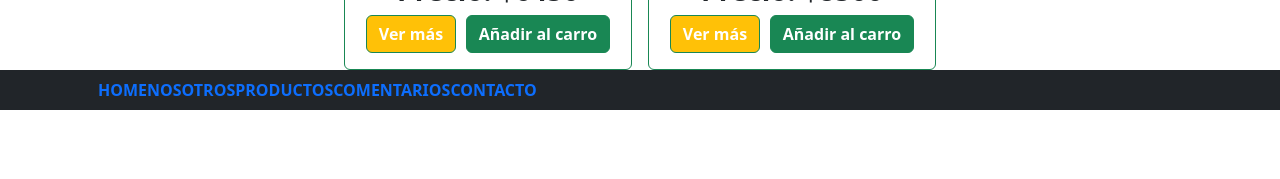
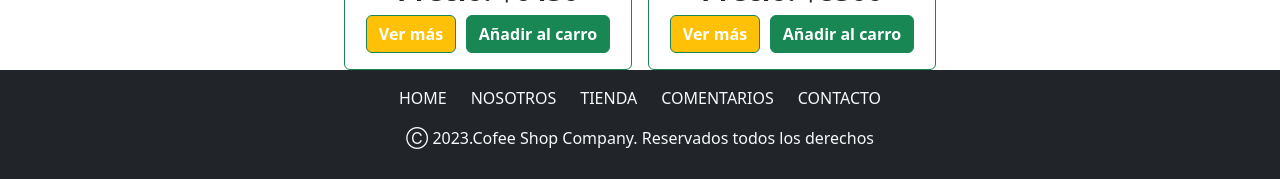
Before and after one commit to dmunoz80/CoffeShop-ProyectoFinal, a React (Create React App) app: page /Products in a window 1280 px wide. Shown: the part 1303-1482 px from the top of the page. Before the commit the page ends 1413 px from the top, so only its background shows below. Built offline with nearby package versions, Linux system fonts and the light colour scheme.

Commit message:
mejoras en componente Footer Navigation

```diff
--- a/src/components/FooterNavigation.jsx
+++ b/src/components/FooterNavigation.jsx
@@ -7,19 +7,19 @@ import { NavLink } from 'react-router-dom';
 
 function FooterNavigation() {
   return (
-    <Navbar expand="lg" className="fw-bold text-light bg-dark">
-      <Container>
-      <Navbar.Brand className='fw-bold text-light'></Navbar.Brand>
-        <Navbar.Toggle aria-controls="basic-navbar-nav" />
+    <Navbar expand="lg" className="bg-dark" variant="dark">
+      <Container className='d-flex flex-column text-center p-2'>
+        <Navbar.Toggle aria-controls="basic-navbar-nav" className='m-3'  style={{bordercolor:"white"}} />
         <Navbar.Collapse id="basic-navbar-nav">
-          <Nav className="me-auto">
-            <NavLink to='/' className='text-decoration-none'>HOME</NavLink>
-            <NavLink to='/' className='text-decoration-none'>NOSOTROS</NavLink>
-            <NavLink to='/Products' className='text-decoration-none'>PRODUCTOS</NavLink>
-            <NavLink to='/' className='text-decoration-none'>COMENTARIOS</NavLink>
-            <NavLink to='/' className='text-decoration-none'>CONTACTO</NavLink>
+          <Nav className='d-flex gap-4 '>
+            <NavLink to='/' className='text-decoration-none text-light'>HOME</NavLink>
+            <NavLink to='/' className='text-decoration-none text-light'>NOSOTROS</NavLink>
+            <NavLink to='/Tienda' className='text-decoration-none text-light'>TIENDA</NavLink>
+            <NavLink to='/' className='text-decoration-none text-light'>COMENTARIOS</NavLink>
+            <NavLink to='/' className='text-decoration-none text-light'>CONTACTO</NavLink>
           </Nav>
         </Navbar.Collapse>
+        <Navbar.Text className='text-light m-2'>Ⓒ 2023.Cofee Shop Company. Reservados todos los derechos</Navbar.Text>
       </Container>
     </Navbar>
   );
```
